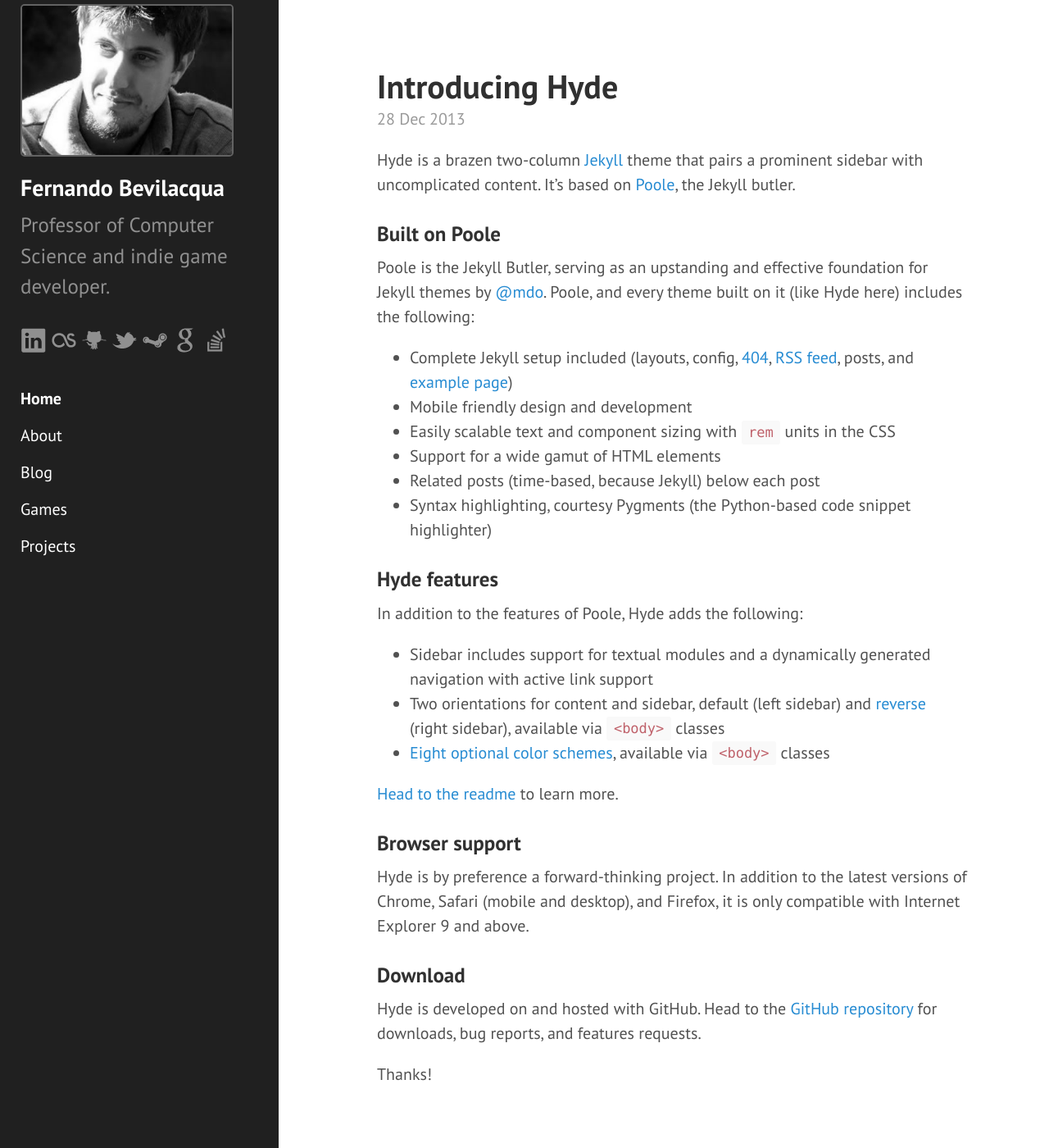
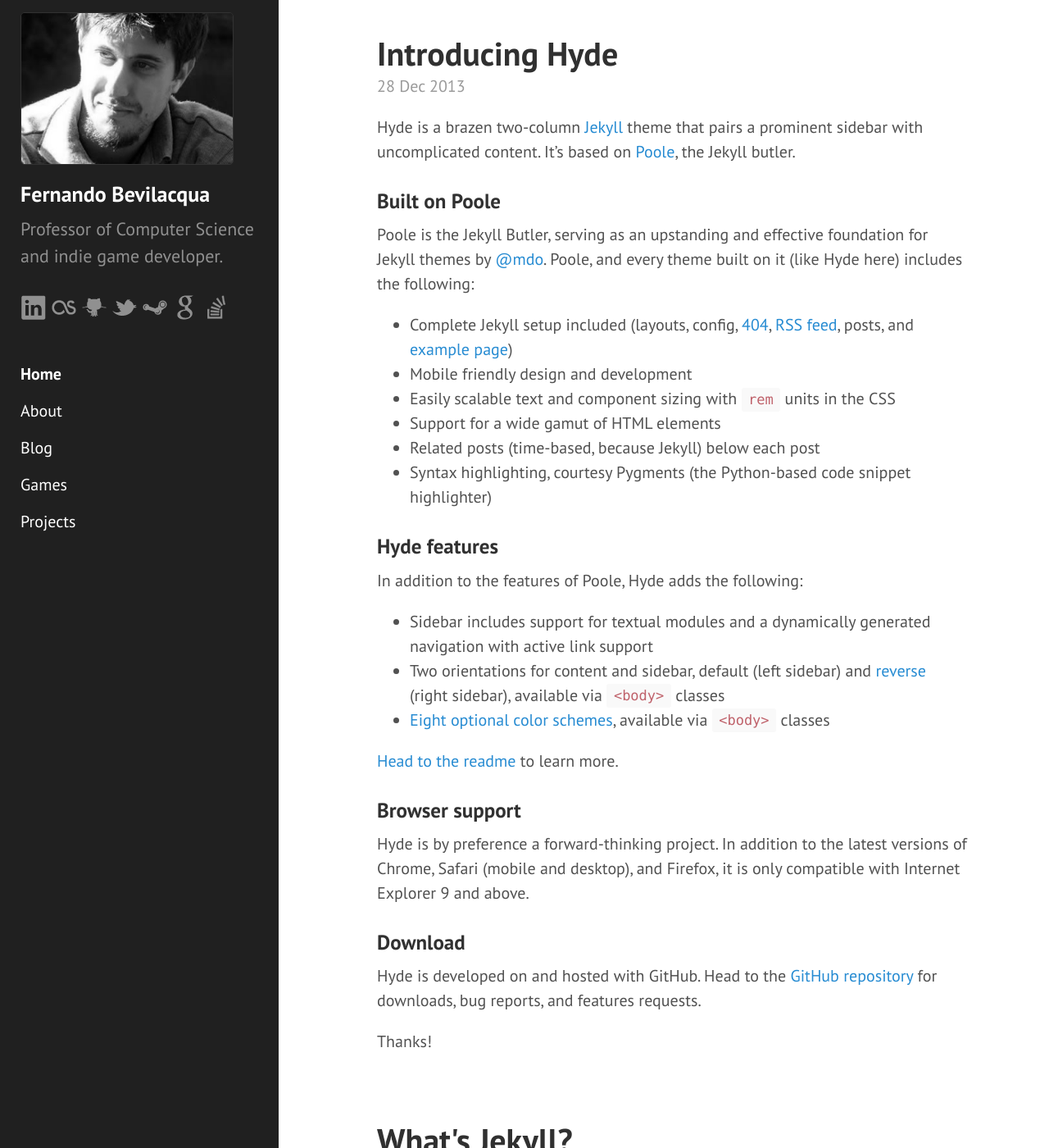
Before and after one commit to Dovyski/dovyski.github.io, a Jekyll site: the page built from index.html, in a window 1280 px wide and 1400 px high. Shown: the whole window at 82% size. Built offline with Jekyll 4.4.1, drawn with Linux system fonts in a browser that asks for light colours; the list of posts is cut into pages by our own code.

Commit message:
More adjustments in layout

```diff
--- a/_config.yml
+++ b/_config.yml
@@ -1,5 +1,5 @@
 # Dependencies
-highlighter:      pygments
+highlighter:      rouge
 
 # Permalinks
 permalink:        pretty
--- a/public/css/hyde.css
+++ b/public/css/hyde.css
@@ -71,6 +71,10 @@
   }
 }
 
+.sidebar .container {
+    margin-top: 0.5rem;
+}
+
 /* Sidebar links */
 .sidebar a {
   margin-top: 10px;
@@ -79,22 +83,23 @@
 
 /* About section */
 .sidebar-about {
-    padding-bottom: 70px;
+    padding-bottom: 50px;
 }
 
 .sidebar-about h1 {
   color: #fff;
-  font-size: 1.4em;
+  font-size: 1.3em;
 }
 
 .sidebar-about img.profile {
     width: 260px;
     height: auto;
-    border: 2px solid #626262;
+    border: 1px solid #323232;
 }
 
 /* Sidebar nav */
 .sidebar-nav {
+  margin-top: 2rem;
   margin-bottom: 1rem;
 }
 .sidebar-nav-item {
@@ -147,7 +152,7 @@
  */
 
 .content {
-  padding-top:    4rem;
+  padding-top:    2rem;
   padding-bottom: 4rem;
 }
 
--- a/public/css/poole.css
+++ b/public/css/poole.css
@@ -259,7 +259,7 @@
  */
 
 .lead {
-  font-size: 1.25rem;
+  font-size: 1.1rem;
   font-weight: 300;
 }
 
```
